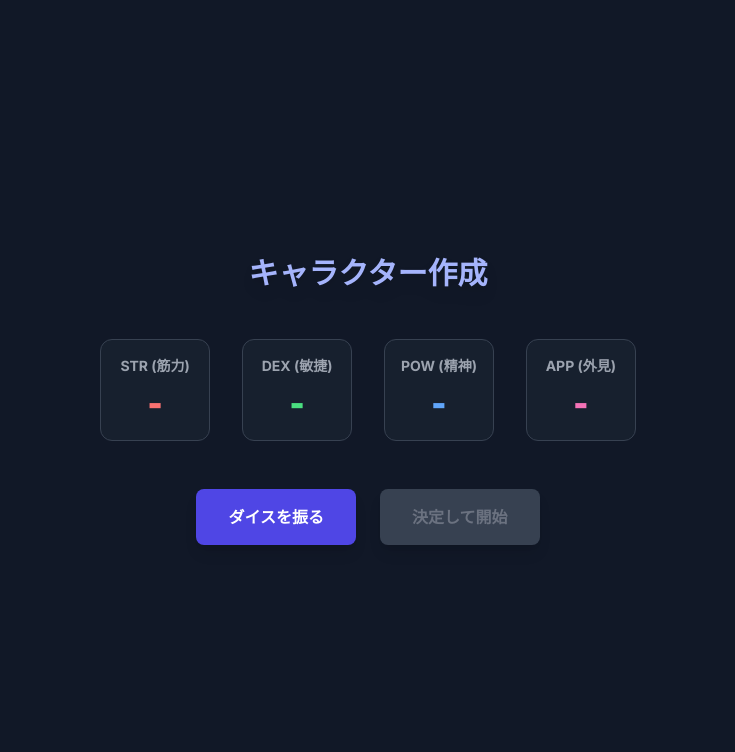
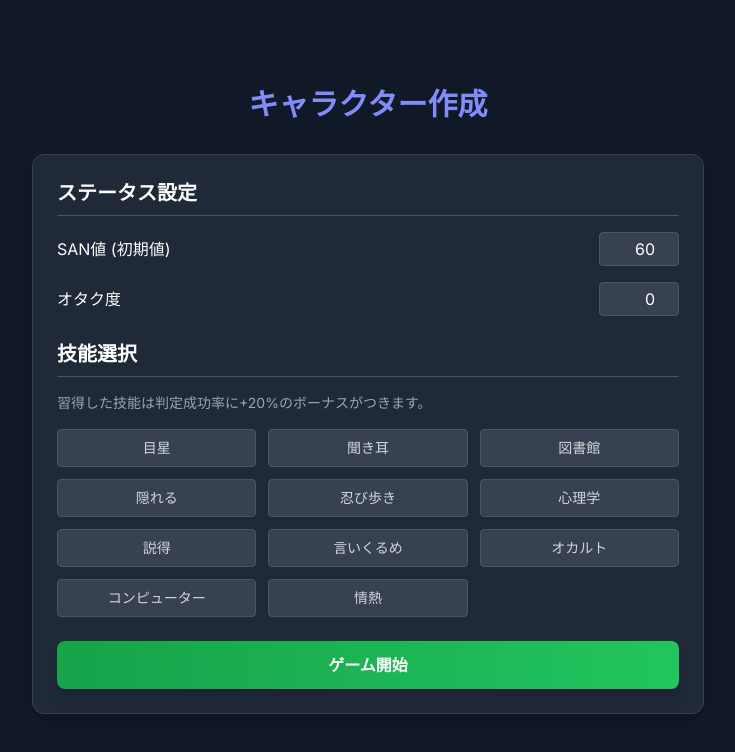
Before and after one commit to RuriSakamoto/TRPG, a Next.js app: page / in a window 1280 px wide. Shown: the top 752 px of the page, without its empty margins (272-1007 px from the left). Built offline with nearby package versions, Linux system fonts and the light colour scheme.

Commit message:
キャラメイク3

```diff
--- a/src/components/CharacterCreation.tsx
+++ b/src/components/CharacterCreation.tsx
@@ -1,72 +1,87 @@
+// src/components/CharacterCreation.tsx
+
 import React, { useState } from 'react';
-
-type Stats = {
-  str: number;
-  dex: number;
-  pow: number;
-  app: number;
-};
+import { GameStatus, AVAILABLE_SKILLS } from '../types/game';
 
 type Props = {
-  onComplete: (stats: Stats) => void;
+  onComplete: (status: Partial<GameStatus>) => void;
 };
 
 export const CharacterCreation = ({ onComplete }: Props) => {
-  const [stats, setStats] = useState<Stats>({ str: 0, dex: 0, pow: 0, app: 0 });
+  const [skills, setSkills] = useState<string[]>([]);
+  const [san, setSan] = useState(60);
+  const [otakuLevel, setOtakuLevel] = useState(0);
 
-  const rollDice = () => {
-    // 3d6のロール
-    const roll = () => Math.floor(Math.random() * 6) + 1 + Math.floor(Math.random() * 6) + 1 + Math.floor(Math.random() * 6) + 1;
-    setStats({
-      str: roll(),
-      dex: roll(),
-      pow: roll(),
-      app: roll(),
+  const toggleSkill = (skill: string) => {
+    setSkills(prev =>
+      prev.includes(skill)
+        ? prev.filter(s => s !== skill)
+        : [...prev, skill]
+    );
+  };
+
+  const handleStart = () => {
+    onComplete({
+      skills,
+      san,
+      otakuLevel
     });
   };
 
-  const isValid = stats.str > 0;
+  return (
+    <div className="fixed inset-0 bg-gray-900 text-white flex flex-col items-center justify-center p-4 z-50">
+      <h1 className="text-3xl font-bold mb-8 text-indigo-400">キャラクター作成</h1>
 
-  return (
-    <div className="flex flex-col items-center justify-center h-screen w-full bg-gray-900 text-white p-8 select-none">
-      <h1 className="text-3xl font-bold mb-12 text-indigo-300 drop-shadow-lg">キャラクター作成</h1>
+      <div className="w-full max-w-2xl bg-gray-800 p-6 rounded-xl shadow-lg space-y-6 border border-gray-700">
+        {/* ステータス設定 */}
+        <div className="space-y-4">
+          <h2 className="text-xl font-bold border-b border-gray-600 pb-2">ステータス設定</h2>
+          <div className="flex items-center justify-between">
+            <span>SAN値 (初期値)</span>
+            <input
+              type="number"
+              value={san}
+              onChange={(e) => setSan(Number(e.target.value))}
+              className="bg-gray-700 border border-gray-600 rounded px-2 py-1 w-20 text-right focus:outline-none focus:border-indigo-500"
+            />
+          </div>
+          <div className="flex items-center justify-between">
+            <span>オタク度</span>
+            <input
+              type="number"
+              value={otakuLevel}
+              onChange={(e) => setOtakuLevel(Number(e.target.value))}
+              className="bg-gray-700 border border-gray-600 rounded px-2 py-1 w-20 text-right focus:outline-none focus:border-indigo-500"
+            />
+          </div>
+        </div>
 
-      <div className="grid grid-cols-2 md:grid-cols-4 gap-8 mb-12">
-        <div className="flex flex-col items-center p-4 bg-gray-800/50 rounded-xl border border-gray-700">
-          <span className="text-gray-400 mb-2 text-sm font-bold">STR (筋力)</span>
-          <span className="text-4xl font-bold text-red-400 font-mono">{stats.str || '-'}</span>
+        {/* 技能選択 */}
+        <div className="space-y-4">
+          <h2 className="text-xl font-bold border-b border-gray-600 pb-2">技能選択</h2>
+          <p className="text-sm text-gray-400">習得した技能は判定成功率に+20%のボーナスがつきます。</p>
+          <div className="grid grid-cols-2 md:grid-cols-3 gap-3">
+            {AVAILABLE_SKILLS.map(skill => (
+              <button
+                key={skill}
+                onClick={() => toggleSkill(skill)}
+                className={`px-3 py-2 rounded text-sm transition-colors border ${
+                  skills.includes(skill)
+                    ? 'bg-indigo-600 border-indigo-400 text-white font-bold shadow-[0_0_10px_rgba(79,70,229,0.5)]'
+                    : 'bg-gray-700 border-gray-600 text-gray-300 hover:bg-gray-600'
+                }`}
+              >
+                {skill}
+              </button>
+            ))}
+          </div>
         </div>
-        <div className="flex flex-col items-center p-4 bg-gray-800/50 rounded-xl border border-gray-700">
-          <span className="text-gray-400 mb-2 text-sm font-bold">DEX (敏捷)</span>
-          <span className="text-4xl font-bold text-green-400 font-mono">{stats.dex || '-'}</span>
-        </div>
-        <div className="flex flex-col items-center p-4 bg-gray-800/50 rounded-xl border border-gray-700">
-          <span className="text-gray-400 mb-2 text-sm font-bold">POW (精神)</span>
-          <span className="text-4xl font-bold text-blue-400 font-mono">{stats.pow || '-'}</span>
-        </div>
-        <div className="flex flex-col items-center p-4 bg-gray-800/50 rounded-xl border border-gray-700">
-          <span className="text-gray-400 mb-2 text-sm font-bold">APP (外見)</span>
-          <span className="text-4xl font-bold text-pink-400 font-mono">{stats.app || '-'}</span>
-        </div>
-      </div>
 
-      <div className="flex gap-6">
         <button
-          onClick={rollDice}
-          className="px-8 py-4 bg-indigo-600 hover:bg-indigo-500 rounded-lg font-bold transition-all transform hover:scale-105 shadow-lg"
+          onClick={handleStart}
+          className="w-full bg-gradient-to-r from-green-600 to-green-500 hover:from-green-500 hover:to-green-400 text-white font-bold py-3 rounded-lg mt-8 transition-all transform hover:scale-[1.02] shadow-lg"
         >
-          ダイスを振る
-        </button>
-        <button
-          onClick={() => onComplete(stats)}
-          disabled={!isValid}
-          className={`px-8 py-4 rounded-lg font-bold transition-all transform shadow-lg ${
-            isValid
-              ? 'bg-yellow-500 hover:bg-yellow-400 text-black hover:scale-105'
-              : 'bg-gray-700 text-gray-500 cursor-not-allowed'
-          }`}
-        >
-          決定して開始
+          ゲーム開始
         </button>
       </div>
     </div>
--- a/src/components/GameScreen.tsx
+++ b/src/components/GameScreen.tsx
@@ -1,132 +1,163 @@
+// src/components/GameScreen.tsx
 'use client';
 
-import React, { useEffect, useRef } from 'react';
+import React, { useEffect, useRef, useState } from 'react';
 import { useTRPG } from '../hooks/useTRPG';
 import { CharacterCreation } from './CharacterCreation';
 
 export const GameScreen = () => {
-  const { status, currentScene, logs, handleChoice, isCharacterCreated, initCharacter } = useTRPG();
+  // setInitialStatus を受け取るように変更
+  const { status, currentScene, logs, handleChoice, setInitialStatus } = useTRPG();
   const logsEndRef = useRef<HTMLDivElement>(null);
+
+  // キャラクター作成中かどうかを管理するstate
+  const [isCreating, setIsCreating] = useState(true);
 
   useEffect(() => {
     logsEndRef.current?.scrollIntoView({ behavior: "smooth" });
   }, [logs]);
 
-  // キャラクター未作成時は作成画面を表示
-  if (!isCharacterCreated) {
-    return <CharacterCreation onComplete={initCharacter} />;
+  // 作成中の場合は作成画面を表示
+  if (isCreating) {
+    return <CharacterCreation onComplete={(initial) => {
+      setInitialStatus(initial);
+      setIsCreating(false);
+    }} />;
   }
 
   if (!currentScene) return <div className="text-white p-10">Loading...</div>;
 
-  const bgStyle = currentScene.backgroundImage
-    ? { backgroundImage: `url(${currentScene.backgroundImage})` }
-    : { backgroundColor: '#1a1a2e' };
+  return (
+    <div className="min-h-screen bg-gray-900 text-white font-sans selection:bg-indigo-500 selection:text-white overflow-hidden">
+      {/* メインゲーム画面 */}
+      <div className="relative w-full h-screen flex flex-col md:flex-row">
 
-  const getCurrentTime = () => {
-    const startHour = 21;
-    const minutesPerTurn = 30;
-    const totalMinutes = status.turn * minutesPerTurn;
+        {/* 左側: ビジュアル & シナリオエリア */}
+        <div className="relative flex-1 h-1/2 md:h-full flex flex-col">
+          {/* 背景画像 */}
+          <div className="absolute inset-0 z-0">
+            {currentScene.backgroundImage ? (
+              <img
+                src={currentScene.backgroundImage}
+                alt="background"
+                className="w-full h-full object-cover opacity-60"
+              />
+            ) : (
+              <div className="w-full h-full bg-gradient-to-br from-gray-800 to-gray-900" />
+            )}
+            <div className="absolute inset-0 bg-gradient-to-t from-gray-900 via-transparent to-transparent" />
+          </div>
 
-    const currentHour = startHour + Math.floor(totalMinutes / 60);
-    const currentMinute = totalMinutes % 60;
-
-    return `${currentHour}:${currentMinute.toString().padStart(2, '0')}`;
-  };
-
-  const displayText = currentScene.text.replace('{{TIME}}', getCurrentTime());
-
-  return (
-    <div
-      className="relative w-full h-screen bg-cover bg-center overflow-hidden font-sans text-white select-none"
-      style={bgStyle}
-    >
-      {!currentScene.backgroundImage && (
-        <div className="absolute inset-0 bg-gradient-to-b from-slate-900 to-slate-800" />
-      )}
-
+          {/* キャラクター立ち絵 */}
           {currentScene.characterImage && (
-        <div className="absolute inset-0 flex items-end justify-center pointer-events-none z-0">
+            <div className="absolute bottom-0 left-1/2 transform -translate-x-1/2 z-10 w-auto h-[80%] max-h-[600px]">
               <img
                 src={currentScene.characterImage}
-            alt="Character"
-            className="h-[90vh] object-contain drop-shadow-2xl translate-y-10"
+                alt="character"
+                className="h-full w-auto object-contain drop-shadow-[0_0_15px_rgba(0,0,0,0.5)]"
               />
             </div>
           )}
 
-      {/* 上部ステータスバー */}
-      <div className="absolute top-0 left-0 w-full p-4 flex justify-between items-start z-10 bg-gradient-to-b from-black/80 to-transparent">
-        <div className="text-sm text-gray-300">
-          <p>周回数: <span className="text-yellow-400 font-bold">{status.loopCount}</span></p>
-          {status.clearedEndings.includes('true_end') && <span className="text-green-400 text-xs">★ True End済</span>}
+          {/* シナリオテキストエリア */}
+          <div className="absolute bottom-0 w-full p-6 z-20 bg-gradient-to-t from-gray-900 via-gray-900/90 to-transparent pt-20">
+            <div className="max-w-4xl mx-auto bg-black/60 backdrop-blur-sm border border-gray-700 p-6 rounded-xl shadow-2xl">
+              <p className="text-lg md:text-xl leading-relaxed text-gray-100 whitespace-pre-wrap">
+                {currentScene.text}
+              </p>
             </div>
-        <div className="flex gap-4 md:gap-6 text-sm font-bold drop-shadow-md">
-          {/* 新規ステータス表示 */}
-          <div className="flex flex-col items-center"><span className="text-[10px] text-gray-400">STR</span><span>{status.str}</span></div>
-          <div className="flex flex-col items-center"><span className="text-[10px] text-gray-400">DEX</span><span>{status.dex}</span></div>
-          <div className="flex flex-col items-center"><span className="text-[10px] text-gray-400">POW</span><span>{status.pow}</span></div>
-          <div className="flex flex-col items-center"><span className="text-[10px] text-gray-400">APP</span><span>{status.app}</span></div>
-
-          <div className="w-px bg-gray-600 mx-1"></div>
-
-          <div className="flex flex-col items-center"><span className="text-[10px] text-gray-400">SAN値</span><span className={status.san < 30 ? "text-red-500" : "text-green-400"}>{status.san}</span></div>
-          <div className="flex flex-col items-center"><span className="text-[10px] text-gray-400">好感度</span><span className="text-pink-400">{status.affection}</span></div>
-          <div className="flex flex-col items-center"><span className="text-[10px] text-gray-400">オタク度</span><span className="text-yellow-400">{status.otakuLevel}</span></div>
-          <div className="flex flex-col items-center"><span className="text-[10px] text-gray-400">残りターン</span><span className="text-blue-400">{Math.max(0, 4 - status.turn)}</span></div>
           </div>
         </div>
 
-      {/* ログウィンドウ */}
-      <div className="absolute top-20 right-0 w-64 h-[calc(100vh-300px)] z-10 pointer-events-none hidden md:flex flex-col items-end pr-4">
-        <div className="w-full h-full bg-gradient-to-l from-black/80 to-transparent border-r-4 border-green-900/30 rounded-l-xl p-4 flex flex-col shadow-lg backdrop-blur-sm overflow-hidden">
-          <div className="text-xs text-green-500 font-bold border-b border-green-900/50 pb-2 mb-2 text-right">
-            SYSTEM LOG
+        {/* 右側: ステータス & 選択肢エリア */}
+        <div className="w-full md:w-[400px] bg-gray-800 border-l border-gray-700 flex flex-col h-1/2 md:h-full z-30 shadow-2xl">
+
+          {/* ステータスパネル */}
+          <div className="p-6 bg-gray-800/95 backdrop-blur border-b border-gray-700">
+            <h2 className="text-xs font-bold text-gray-400 uppercase tracking-wider mb-4">Player Status</h2>
+            <div className="grid grid-cols-2 gap-4">
+              <div className="bg-gray-700/50 p-3 rounded-lg border border-gray-600">
+                <div className="text-xs text-gray-400 mb-1">SAN値</div>
+                <div className="text-2xl font-bold text-blue-400">{status.san}</div>
               </div>
-          <div className="flex-grow overflow-y-auto font-mono text-xs space-y-2 scrollbar-hide text-right">
+              <div className="bg-gray-700/50 p-3 rounded-lg border border-gray-600">
+                <div className="text-xs text-gray-400 mb-1">好感度</div>
+                <div className="text-2xl font-bold text-pink-400">{status.affection}</div>
+              </div>
+              <div className="bg-gray-700/50 p-3 rounded-lg border border-gray-600">
+                <div className="text-xs text-gray-400 mb-1">オタク度</div>
+                <div className="text-2xl font-bold text-purple-400">{status.otakuLevel}</div>
+              </div>
+              <div className="bg-gray-700/50 p-3 rounded-lg border border-gray-600">
+                <div className="text-xs text-gray-400 mb-1">所持品</div>
+                <div className="text-sm font-medium text-gray-300 truncate">
+                  {status.items.length > 0 ? status.items.join(', ') : 'なし'}
+                </div>
+              </div>
+            </div>
+            {/* 技能表示エリアを追加 */}
+            {status.skills.length > 0 && (
+              <div className="mt-4 bg-gray-700/50 p-3 rounded-lg border border-gray-600">
+                <div className="text-xs text-gray-400 mb-1">習得技能</div>
+                <div className="flex flex-wrap gap-1">
+                  {status.skills.map(skill => (
+                    <span key={skill} className="text-xs bg-indigo-900/50 text-indigo-200 px-2 py-1 rounded border border-indigo-500/30">
+                      {skill}
+                    </span>
+                  ))}
+                </div>
+              </div>
+            )}
+          </div>
+
+          {/* ログエリア */}
+          <div className="flex-1 overflow-y-auto p-4 space-y-2 bg-gray-900/50 text-sm font-mono border-b border-gray-700">
             {logs.map((log, i) => (
-              <div key={i} className="text-green-400 animate-pulse break-words">
+              <div key={i} className="text-gray-400 border-l-2 border-gray-600 pl-2 py-1">
+                <span className="text-gray-600 mr-2">[{i + 1}]</span>
                 {log}
-                <span className="opacity-50 ml-2">&lt;</span>
               </div>
             ))}
             <div ref={logsEndRef} />
           </div>
-        </div>
-      </div>
 
-      {/* メインエリア */}
-      <div className="absolute bottom-0 left-0 w-full h-full flex flex-col justify-end pb-4 px-4 md:pb-8 md:px-12 z-20 pointer-events-none">
-        <div className="w-full flex flex-col items-center gap-3 mb-6 pointer-events-auto">
+          {/* 選択肢エリア */}
+          <div className="p-6 bg-gray-800">
+            <div className="space-y-3">
               {currentScene.choices.map((choice, index) => {
-            if (choice.condition && !choice.condition(status)) return null;
+                // 条件判定 (conditionがある場合、falseなら表示しない)
+                if (choice.condition && !choice.condition(status)) {
+                  return null;
+                }
+
                 return (
                   <button
                     key={index}
                     onClick={() => handleChoice(choice)}
-                className="w-full max-w-xl bg-indigo-900/90 hover:bg-indigo-600 text-white py-3 px-6 rounded-lg border border-indigo-400/50 shadow-lg transition-all transform hover:scale-105 flex justify-between items-center group backdrop-blur-sm"
+                    className="w-full p-4 text-left bg-gradient-to-r from-indigo-600 to-indigo-700 hover:from-indigo-500 hover:to-indigo-600 text-white rounded-lg transition-all transform hover:translate-x-1 shadow-lg border border-indigo-500/30 group"
                   >
-                <span className="font-bold text-base md:text-lg group-hover:text-yellow-200">{choice.text}</span>
+                    <div className="flex items-center justify-between">
+                      <span className="font-medium">{choice.text}</span>
+                      <span className="opacity-0 group-hover:opacity-100 transition-opacity text-indigo-200">
+                        →
+                      </span>
+                    </div>
                     {choice.skillCheck && (
-                  <span className="text-xs bg-black/50 px-2 py-1 rounded text-cyan-300 border border-cyan-700 ml-2 whitespace-nowrap">
-                    {choice.skillCheck.skillName} {choice.skillCheck.targetValue}%
+                      <div className="text-xs text-indigo-200 mt-1 flex items-center gap-1">
+                        <span className="bg-indigo-900/50 px-1.5 py-0.5 rounded">
+                          🎲 {choice.skillCheck.skillName}
                         </span>
+                        <span>目標: {choice.skillCheck.targetValue}%</span>
+                      </div>
                     )}
                   </button>
                 );
               })}
             </div>
-
-        <div className="w-full max-w-5xl mx-auto bg-black/85 border-2 border-gray-600 rounded-xl p-6 md:p-8 shadow-2xl backdrop-blur-md min-h-[180px] md:min-h-[200px] relative pointer-events-auto">
-          <div className="absolute -top-4 left-6 md:left-10 bg-indigo-600 px-6 py-1 rounded-full text-sm md:text-base font-bold shadow-lg border border-indigo-400">
-            アベンチュリン
-          </div>
-          <p className="text-base md:text-xl leading-relaxed whitespace-pre-wrap text-gray-100 font-medium">
-            {displayText}
-          </p>
-        </div>
           </div>
 
         </div>
+      </div>
+    </div>
   );
 };
--- a/src/hooks/useTRPG.ts
+++ b/src/hooks/useTRPG.ts
@@ -1,3 +1,4 @@
+// src/hooks/useTRPG.ts
 'use client';
 
 import { useState } from 'react';
@@ -11,18 +12,11 @@ export const useTRPG = () => {
     affection: 0,
     otakuLevel: 0,
     items: [],
+    skills: [], // ★追加: 初期は空
     turn: 0,
     clearedEndings: [],
     loopCount: 1,
-    // 初期値
-    str: 0,
-    dex: 0,
-    pow: 0,
-    app: 0,
   });
-
-  // キャラクター作成済みかどうか
-  const [isCharacterCreated, setIsCharacterCreated] = useState(false);
 
   const [currentSceneId, setCurrentSceneId] = useState<string>('start');
   const [logs, setLogs] = useState<string[]>(['ゲーム開始']);
@@ -60,23 +54,23 @@ export const useTRPG = () => {
     }
   };
 
-  // キャラクター初期化関数
-  const initCharacter = (stats: { str: number; dex: number; pow: number; app: number }) => {
-    setStatus(prev => ({
-      ...prev,
-      ...stats,
-      san: stats.pow * 5, // POW * 5 をSAN値の初期値とする
-    }));
-    setIsCharacterCreated(true);
-    setLogs(prev => [...prev, `キャラクター作成完了: STR${stats.str} DEX${stats.dex} POW${stats.pow} APP${stats.app}`]);
+  // ★追加: 初期ステータスを上書きする関数
+  const setInitialStatus = (initial: Partial<GameStatus>) => {
+    setStatus(prev => ({ ...prev, ...initial }));
   };
 
   const handleChoice = (choice: Choice) => {
     if (choice.skillCheck) {
       let { skillName, targetValue, successSceneId, failureSceneId } = choice.skillCheck;
 
+      // オタク度による補正
       if (skillName === '情熱' || skillName === '言いくるめ') {
         targetValue += status.otakuLevel * 5;
+      }
+
+      // ★追加: 習得済み技能によるボーナス (例: +20%)
+      if (status.skills.includes(skillName)) {
+        targetValue += 20;
       }
 
       const { result, value } = rollDice(targetValue);
@@ -115,7 +109,6 @@ export const useTRPG = () => {
     currentScene,
     logs,
     handleChoice,
-    isCharacterCreated,
-    initCharacter
+    setInitialStatus // ★追加: エクスポート
   };
 };
--- a/src/types/game.ts
+++ b/src/types/game.ts
@@ -1,18 +1,22 @@
+// src/types/game.ts
+
 export type GameStatus = {
   hp: number;
   san: number;
   affection: number;
   otakuLevel: number;
   items: string[];
+  skills: string[]; // ★追加: 習得している技能のリスト
   turn: number;
   clearedEndings: string[];
   loopCount: number;
-  // 新規追加ステータス
-  str: number;
-  dex: number;
-  pow: number;
-  app: number;
 };
+
+// ★追加: 利用可能な技能の定数リスト
+export const AVAILABLE_SKILLS = [
+  '目星', '聞き耳', '図書館', '隠れる', '忍び歩き',
+  '心理学', '説得', '言いくるめ', 'オカルト', 'コンピューター', '情熱'
+];
 
 export type RollResult = 'critical' | 'success' | 'failure' | 'fumble';
 
@@ -32,7 +36,7 @@ export type Choice = {
 export type Scene = {
   id: string;
   text: string;
-  backgroundImage?: string; // 背景画像のパス (例: '/bg/office.jpg')
-  characterImage?: string;  // 立ち絵画像のパス (例: '/chara/ratio_angry.png')
+  backgroundImage?: string;
+  characterImage?: string;
   choices: Choice[];
 };
```
Lines whose indentation alone changed are shown as unchanged.
